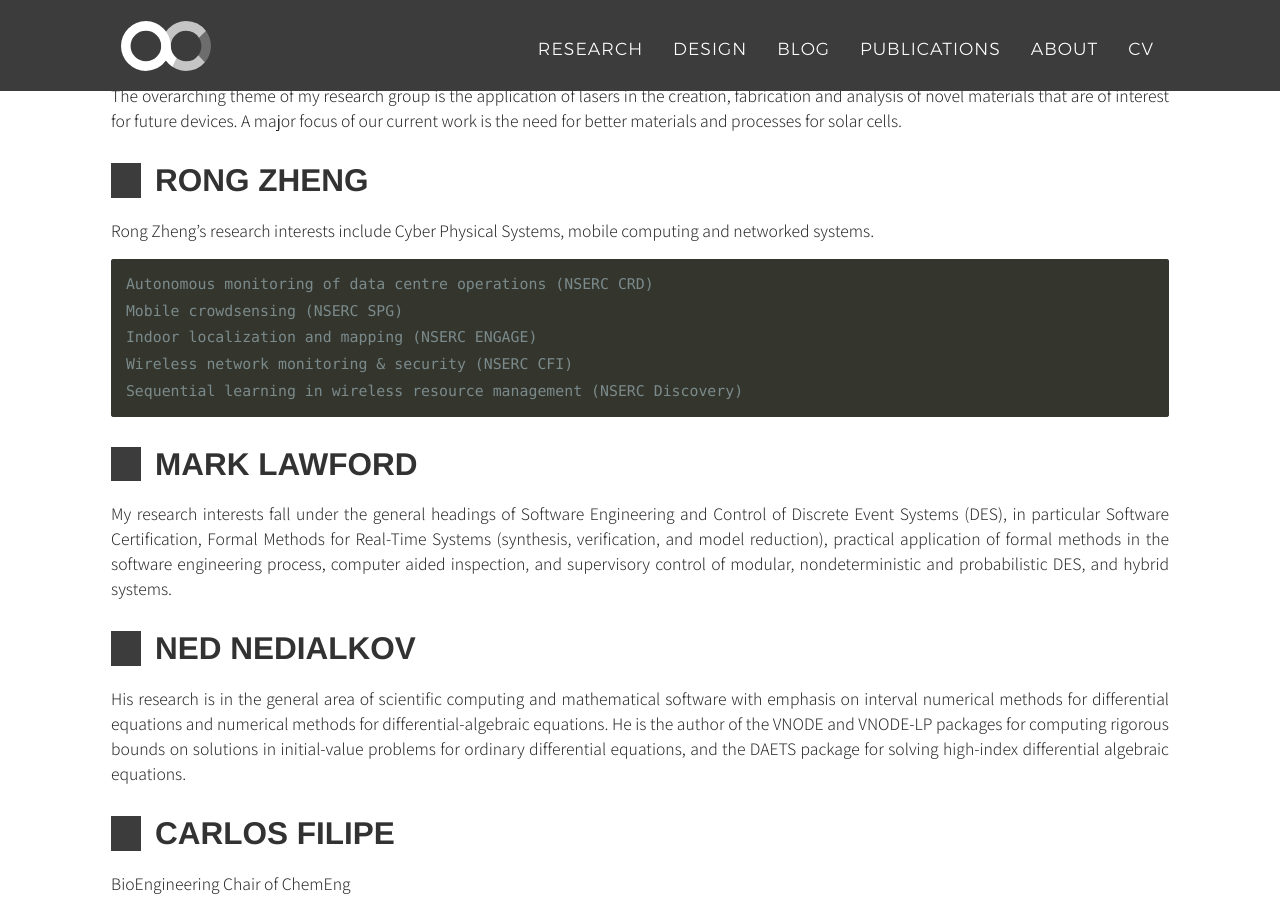
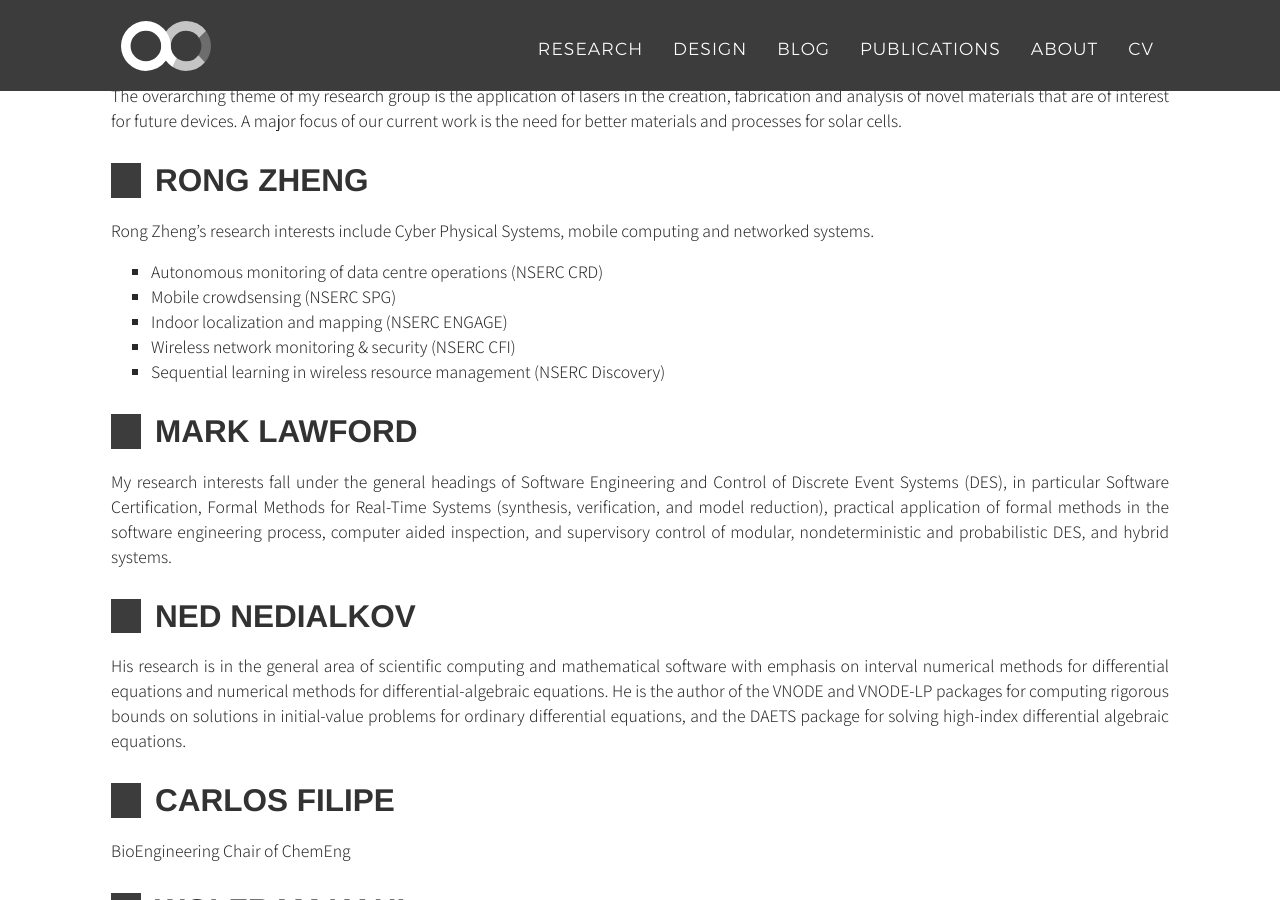
Before and after one commit to alecive/alecive.github.io, a Jekyll site: the page built from _posts/blog/2018-04-22-McMFacultyInfo.md, in a window 1280 px wide and 900 px high, scrolled down 1173 px. Built offline with Jekyll 4.4.1, drawn with Linux system fonts in a browser that asks for light colours; nearby versions of some CDN libraries; some web fonts are replaced.

Commit message:
[mcm] Minor

```diff
--- a/_posts/blog/2018-04-22-McMFacultyInfo.md
+++ b/_posts/blog/2018-04-22-McMFacultyInfo.md
@@ -37,11 +37,11 @@
 
 Rong Zheng's research interests include Cyber Physical Systems, mobile computing and networked systems.
 
-    Autonomous monitoring of data centre operations (NSERC CRD)
-    Mobile crowdsensing (NSERC SPG)
-    Indoor localization and mapping (NSERC ENGAGE)
-    Wireless network monitoring & security (NSERC CFI)
-    Sequential learning in wireless resource management (NSERC Discovery)
+ * Autonomous monitoring of data centre operations (NSERC CRD)
+ * Mobile crowdsensing (NSERC SPG)
+ * Indoor localization and mapping (NSERC ENGAGE)
+ * Wireless network monitoring & security (NSERC CFI)
+ * Sequential learning in wireless resource management (NSERC Discovery)
 
 # [Mark Lawford](https://www.cas.mcmaster.ca/~lawford/)
 
```
Also changed, not shown: 2 other files.
